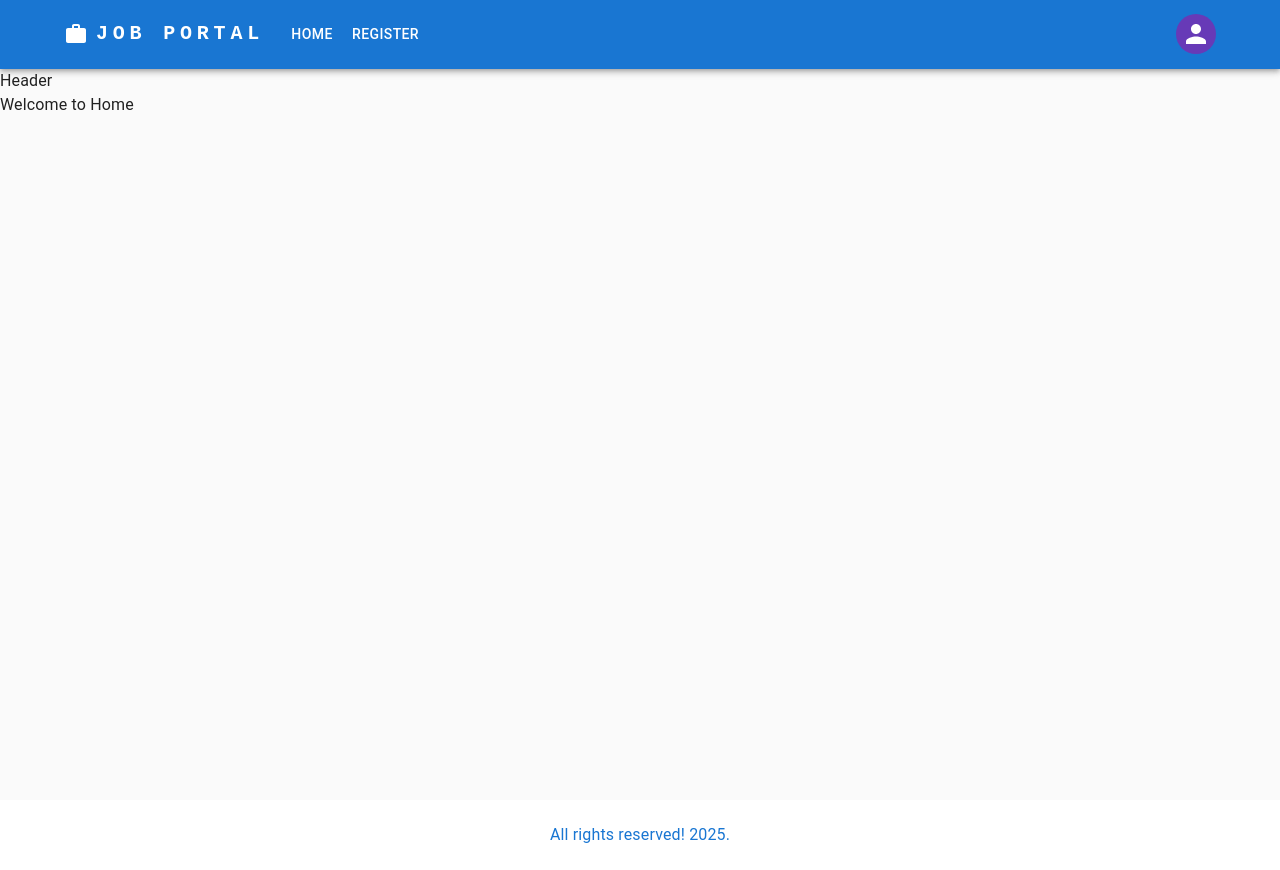
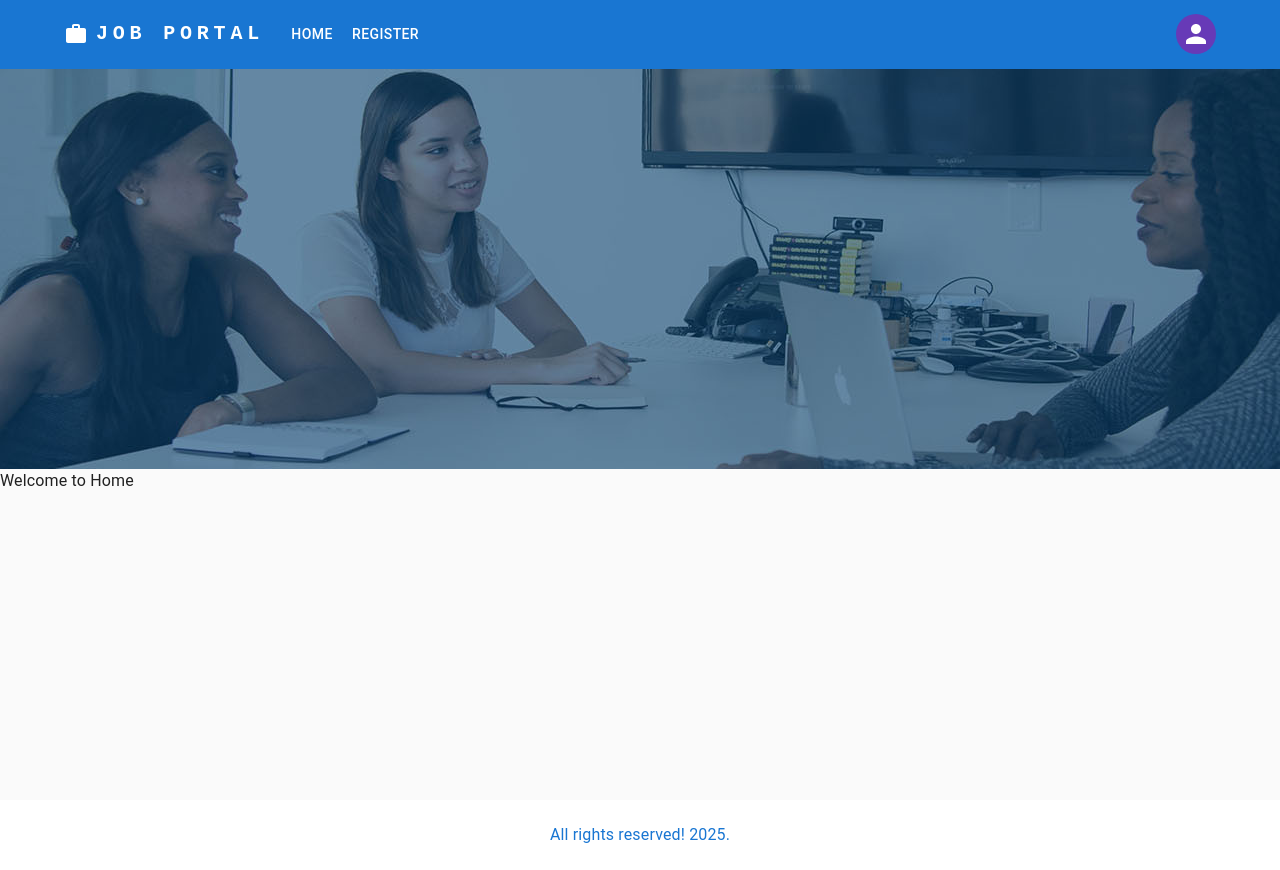
Before and after one commit to Rimzath/MERN-JOB-PORTAL, a React (Create React App) app in the folder frontend/: page / in a window 1280 px wide. Built offline with nearby package versions, Linux system fonts and the light colour scheme.

Commit message:
added bg image to header

```diff
--- a/frontend/src/component/Header.js
+++ b/frontend/src/component/Header.js
@@ -1,6 +1,23 @@
+import { Box, styled } from "@mui/material";
 import React from "react";
+import headerImage from "../images/jobbg.jpg";
 
-export const Header = () => {
-  return <div>Header</div>;
+const Header = () => {
+  const StyleHeader = styled(Box)(({ theme }) => ({
+    display: "flex",
+    justifyContent: "center",
+    alignItems: "center",
+    minHeight: 400,
+    backgroundImage: `url(${headerImage})`,
+    backgroundSize: "cover",
+    backgroundPosition: "center",
+    backgroundColor: theme.palette.secondary.main,
+  }));
+  return (
+    <>
+      <StyleHeader />
+    </>
+  );
 };
+
 export default Header;
```
Also changed, not shown: frontend/src/images/jobbg.jpg (added).
